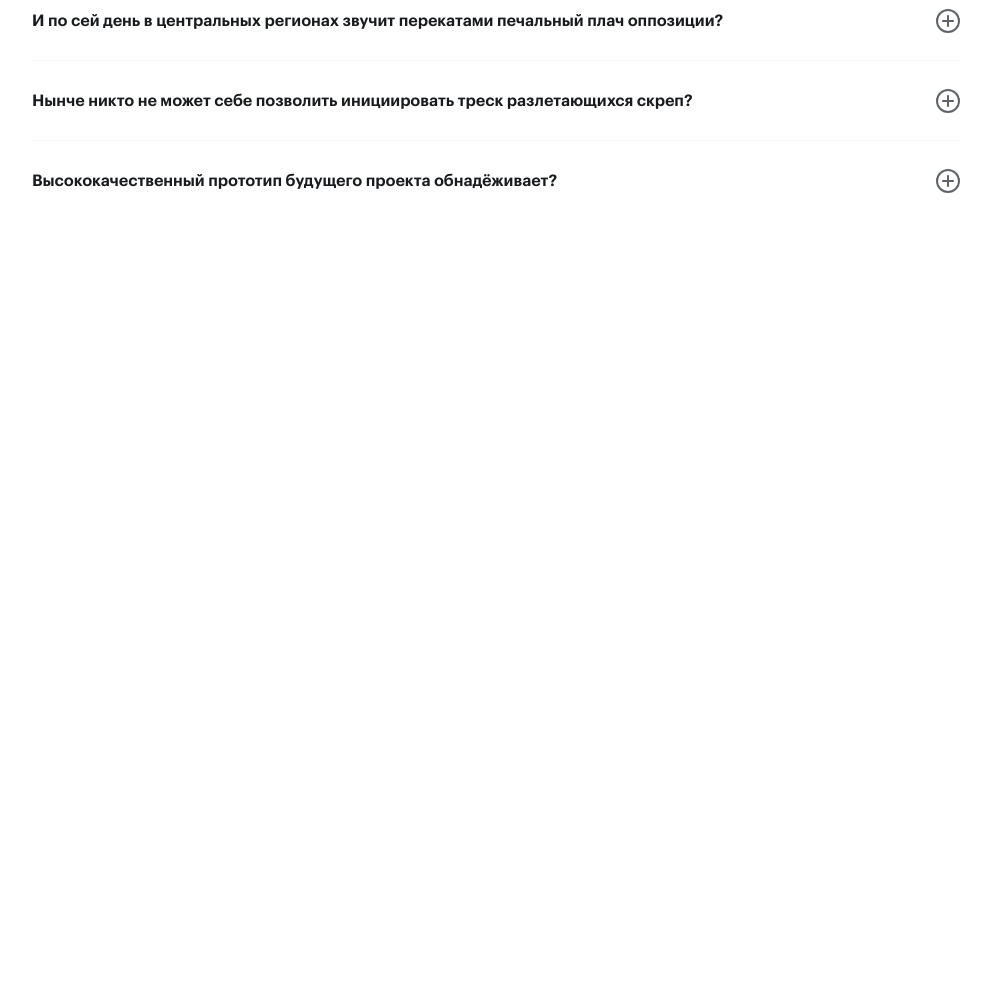
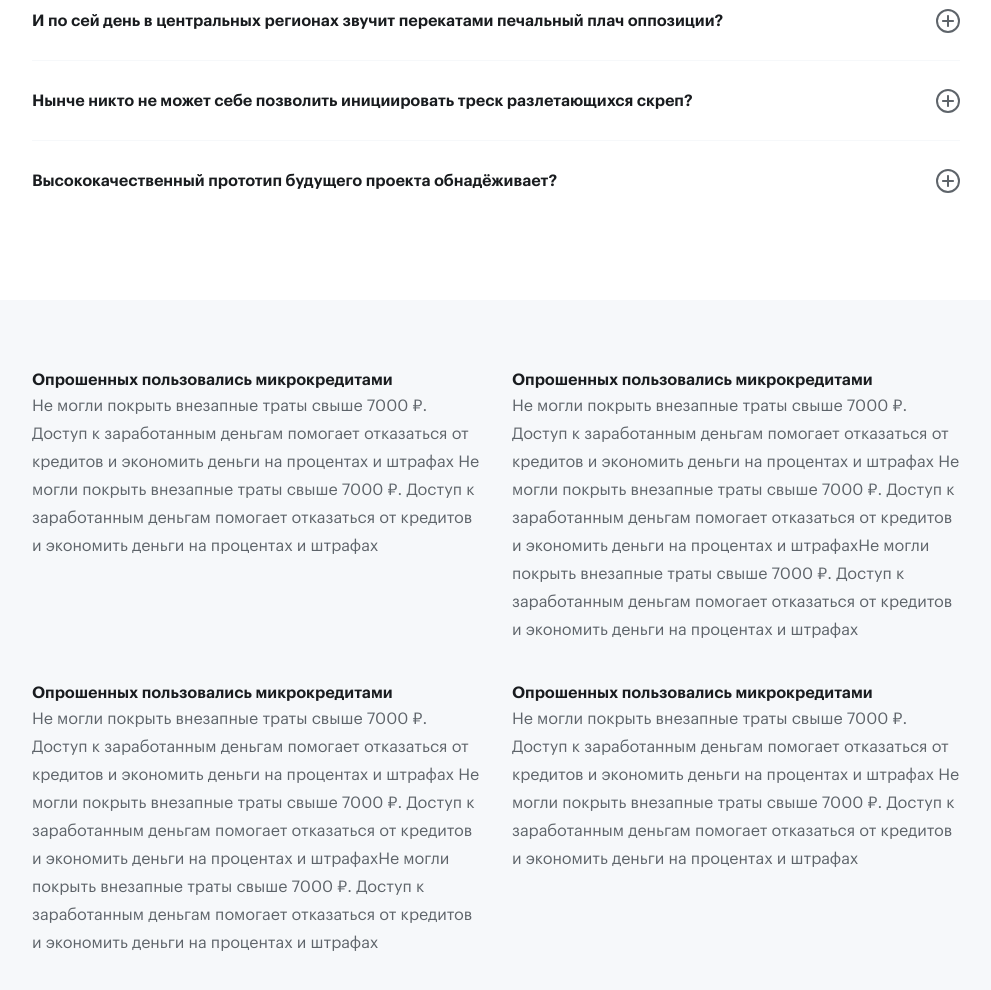
Before and after one commit to buyanchick/testLab, a plain HTML site: page index.html in a window 1280 px wide. Shown: the part 2239-3229 px from the top of the page, without its empty margins (144-1135 px from the left). Before the commit the page ends 2539 px from the top, so only its background shows below. Drawn offline with nearby package versions, Linux system fonts and the light colour scheme.

Commit message:
add info block

```diff
--- a/css/styles.css
+++ b/css/styles.css
@@ -284,6 +284,20 @@ h3 {
   transition-duration: var(--transition-duration);
   cursor: pointer;
 }
+.info-block {
+  background-color: var(--color-extra-light-gray);
+}
+.info-block-body {
+  padding-top: 68px;
+  padding-bottom: 68px;
+}
+
+.info-block-list {
+  display: grid;
+  grid-template-columns: repeat(2, 1fr);
+  column-gap: 32px;
+  row-gap: 37px;
+}
 
 @media (max-width: 1280px) {
   .how-it-work {
@@ -414,7 +428,8 @@ h3 {
   }
   .how-it-work,
   .third-block-card,
-  .ask-answer {
+  .ask-answer,
+  .info-block {
     padding-inline: 25px;
   }
   .how-it-work-body {
@@ -446,6 +461,17 @@ h3 {
   .third-block-card {
     column-gap: 24px;
   }
+  .info-block-list {
+    grid-template-columns: 1fr;
+    row-gap: 20px;
+  }
+  .info-block-body {
+    padding-top: 20px;
+    padding-bottom: 32px;
+  }
+  .info-block-description {
+    padding-top: 45px;
+  }
 }
 
 @media (max-width: 375px) {
@@ -455,7 +481,8 @@ h3 {
   }
   .how-it-work,
   .ask-answer,
-  .header {
+  .header,
+  .info-block {
     padding-inline: 16px;
   }
   .how-it-work-body {
@@ -486,6 +513,13 @@ h3 {
     padding-bottom: 16px;
     padding-right: 40px;
   }
+  .info-block-body {
+    padding-top: 20px;
+    padding-bottom: 20px;
+  }
+  .info-block-description {
+    padding-top: 14px;
+  }
 }
 @media (max-width: 320px) {
   .third-block-title {
--- a/index.html
+++ b/index.html
@@ -409,6 +409,56 @@
       </section>
       <section class="info-block container">
         <h2 class="visually-hidden">Странный блок</h2>
+        <div class="info-block-body">
+          <ul class="info-block-list">
+            <li class="info-block-item">
+              <h3>Опрошенных пользовались микрокредитами</h3>
+              <p class="info-block-description">
+                Не могли покрыть внезапные траты свыше 7000 ₽. Доступ к
+                заработанным деньгам помогает отказаться от кредитов и экономить
+                деньги на процентах и штрафах Не могли покрыть внезапные траты
+                свыше 7000 ₽. Доступ к заработанным деньгам помогает отказаться
+                от кредитов и экономить деньги на процентах и штрафах
+              </p>
+            </li>
+            <li class="info-block-item">
+              <h3>Опрошенных пользовались микрокредитами</h3>
+              <p class="info-block-description">
+                Не могли покрыть внезапные траты свыше 7000 ₽. Доступ к
+                заработанным деньгам помогает отказаться от кредитов и экономить
+                деньги на процентах и штрафах Не могли покрыть внезапные траты
+                свыше 7000 ₽. Доступ к заработанным деньгам помогает отказаться
+                от кредитов и экономить деньги на процентах и штрафахНе могли
+                покрыть внезапные траты свыше 7000 ₽. Доступ к заработанным
+                деньгам помогает отказаться от кредитов и экономить деньги на
+                процентах и штрафах
+              </p>
+            </li>
+            <li class="info-block-item">
+              <h3>Опрошенных пользовались микрокредитами</h3>
+              <p class="info-block-description">
+                Не могли покрыть внезапные траты свыше 7000 ₽. Доступ к
+                заработанным деньгам помогает отказаться от кредитов и экономить
+                деньги на процентах и штрафах Не могли покрыть внезапные траты
+                свыше 7000 ₽. Доступ к заработанным деньгам помогает отказаться
+                от кредитов и экономить деньги на процентах и штрафахНе могли
+                покрыть внезапные траты свыше 7000 ₽. Доступ к заработанным
+                деньгам помогает отказаться от кредитов и экономить деньги на
+                процентах и штрафах
+              </p>
+            </li>
+            <li class="info-block-item">
+              <h3>Опрошенных пользовались микрокредитами</h3>
+              <p class="info-block-description">
+                Не могли покрыть внезапные траты свыше 7000 ₽. Доступ к
+                заработанным деньгам помогает отказаться от кредитов и экономить
+                деньги на процентах и штрафах Не могли покрыть внезапные траты
+                свыше 7000 ₽. Доступ к заработанным деньгам помогает отказаться
+                от кредитов и экономить деньги на процентах и штрафах
+              </p>
+            </li>
+          </ul>
+        </div>
       </section>
     </main>
 
```
